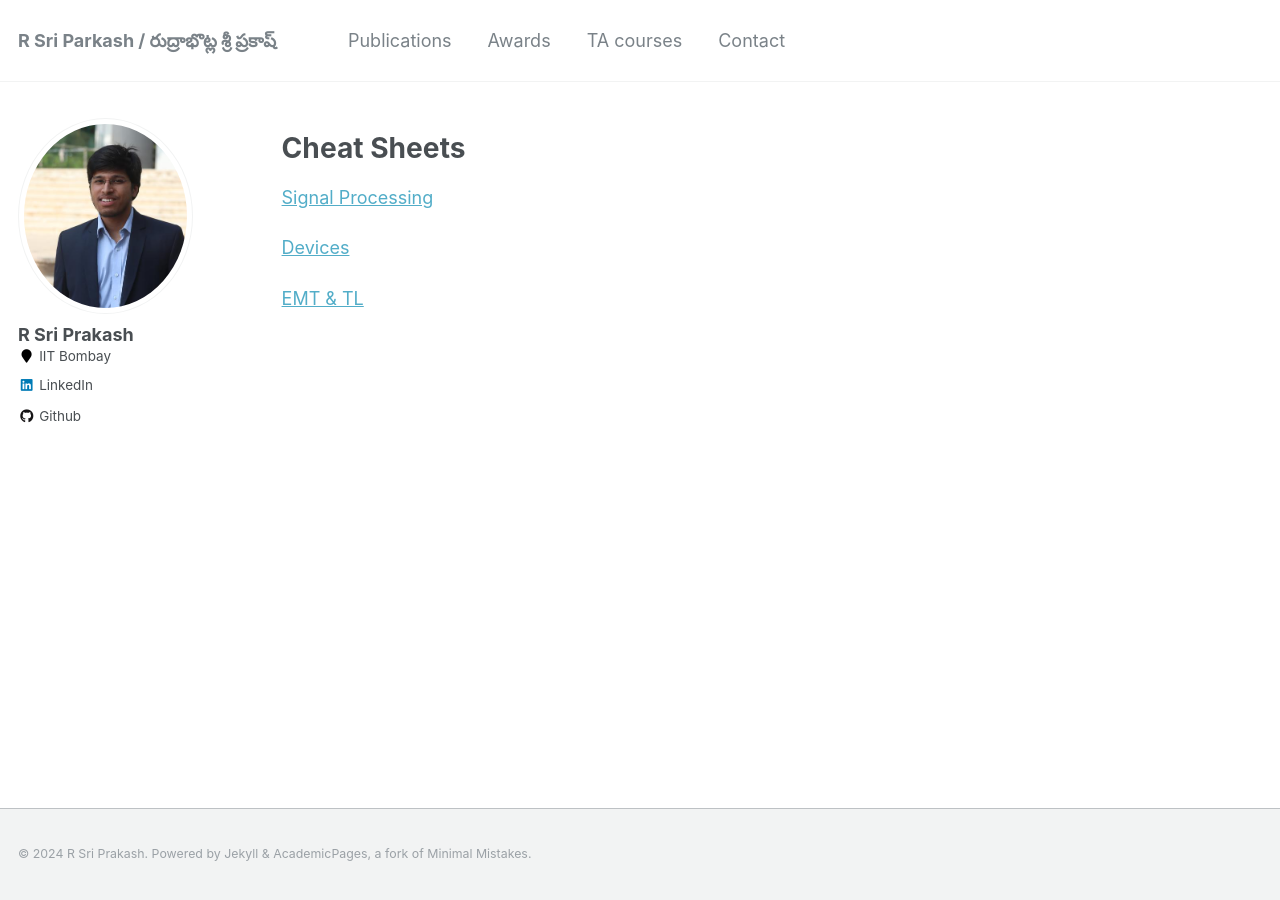
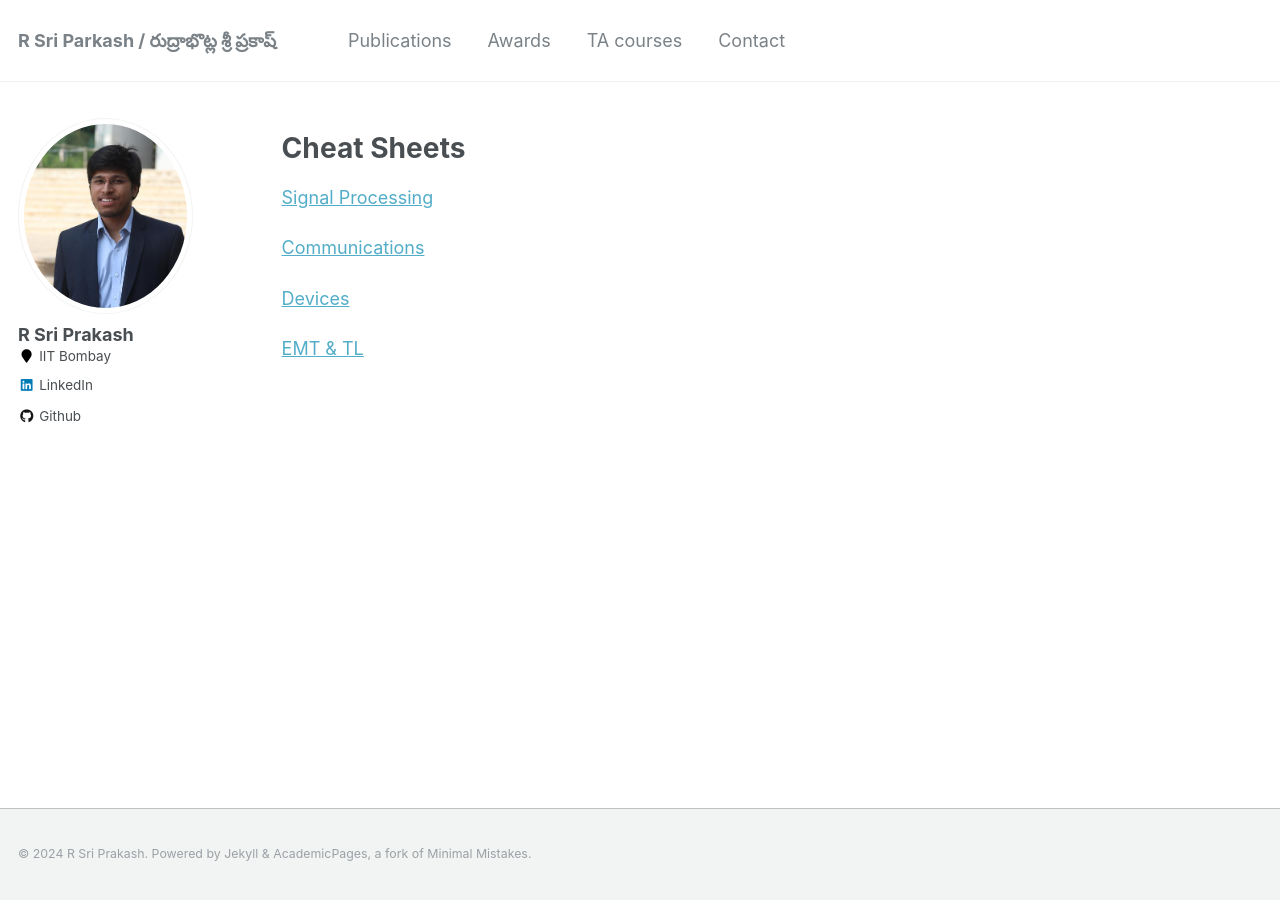
Before and after one commit to rsriprakash/rsriprakash.github.io, a Jekyll site: the page built from _pages/cv.md, in a window 1280 px wide. Built offline with Jekyll 4.4.1, drawn with Linux system fonts in a browser that asks for light colours.

Commit message:
Update cheatsheets

```diff
--- a/_pages/cv.md
+++ b/_pages/cv.md
@@ -12,6 +12,8 @@ Cheat Sheets
 =============
 [Signal Processing](http://rsriprakash.github.io/files/Signals_systems.pdf)
 
+[Communications](http://rsriprakash.github.io/files/Communications.pdf)
+
 [Devices](http://rsriprakash.github.io/files/devices.pdf)
 
 [EMT & TL](http://rsriprakash.github.io/files/EMT_TL.pdf)
```
